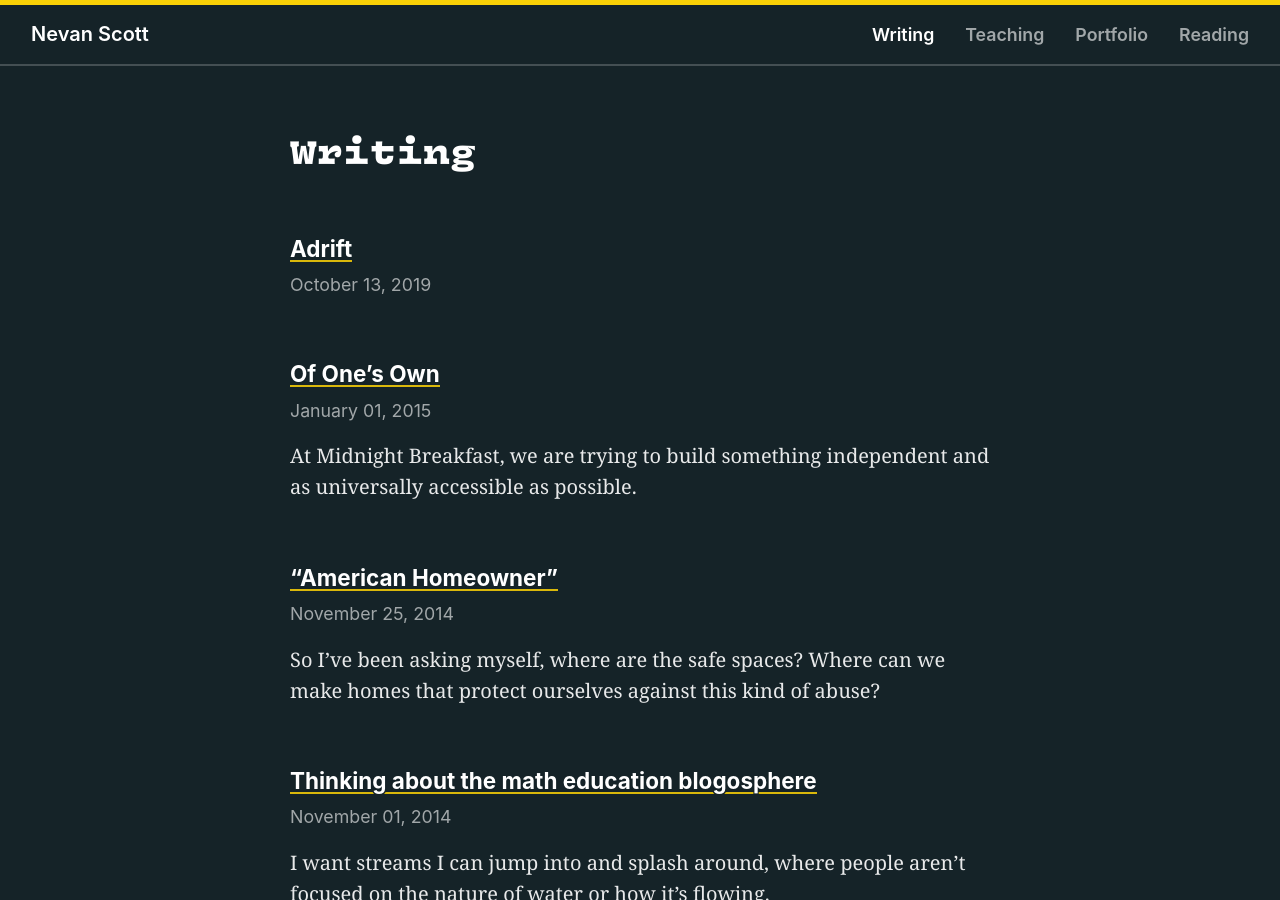
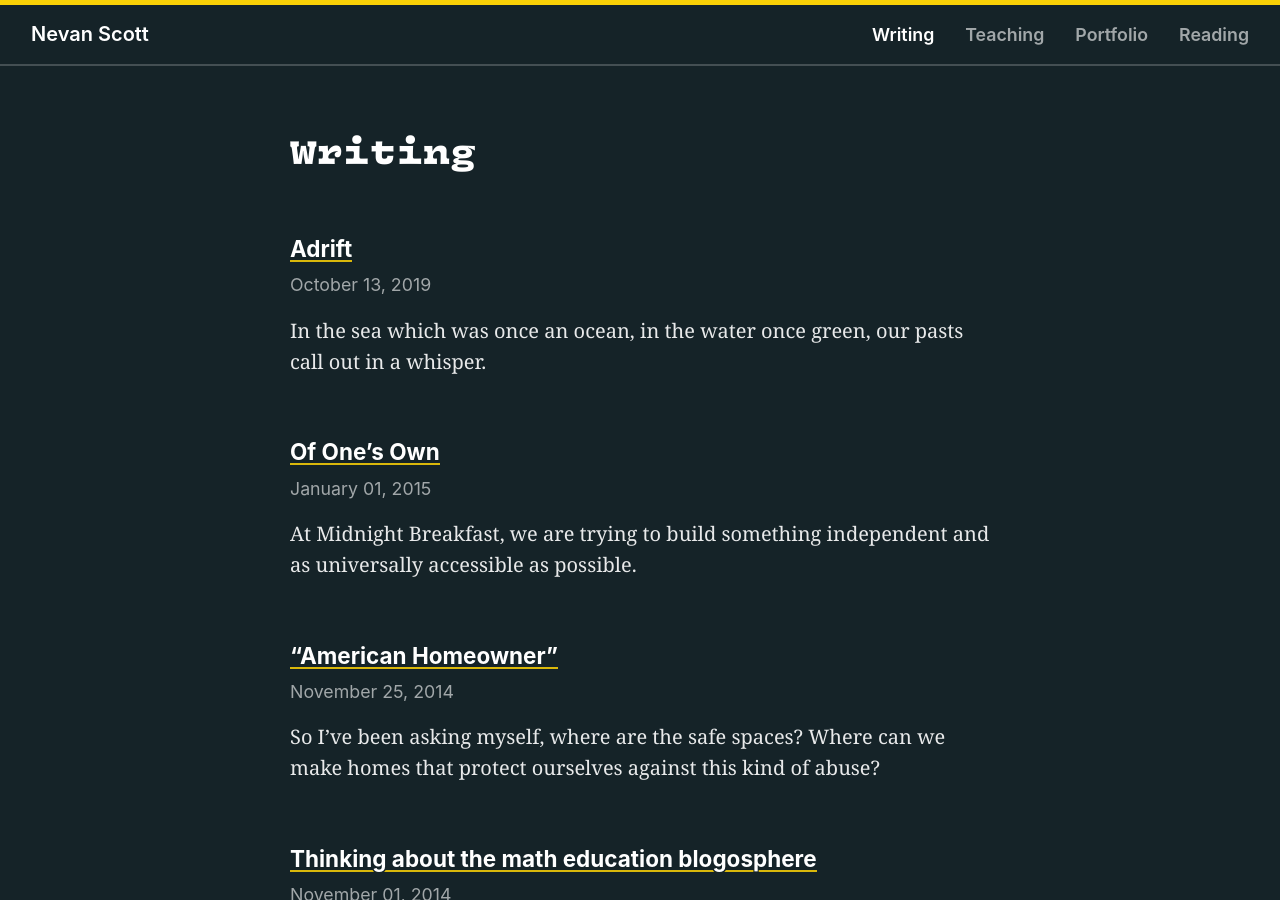
Before and after one commit to nevanscott/nevanscott.github.io, a Jekyll site: the page built from writing.md, in a window 1280 px wide and 900 px high. Built offline with Jekyll 4.4.1, drawn with Linux system fonts in a browser that asks for light colours; some web fonts are replaced.

Commit message:
Fix Adrift

```diff
--- a/_posts/journal/2019-10-13-adrift.md
+++ b/_posts/journal/2019-10-13-adrift.md
@@ -1,5 +1,8 @@
 ---
+layout: post
 title: Adrift
+teaser: |
+  In the sea which was once an ocean, in the water once green, our pasts call out in a whisper.
 ---
 
 In the sea which was once an ocean, in the water once green, our pasts call out in a whisper. How many are the souls lost in these waters?
```
